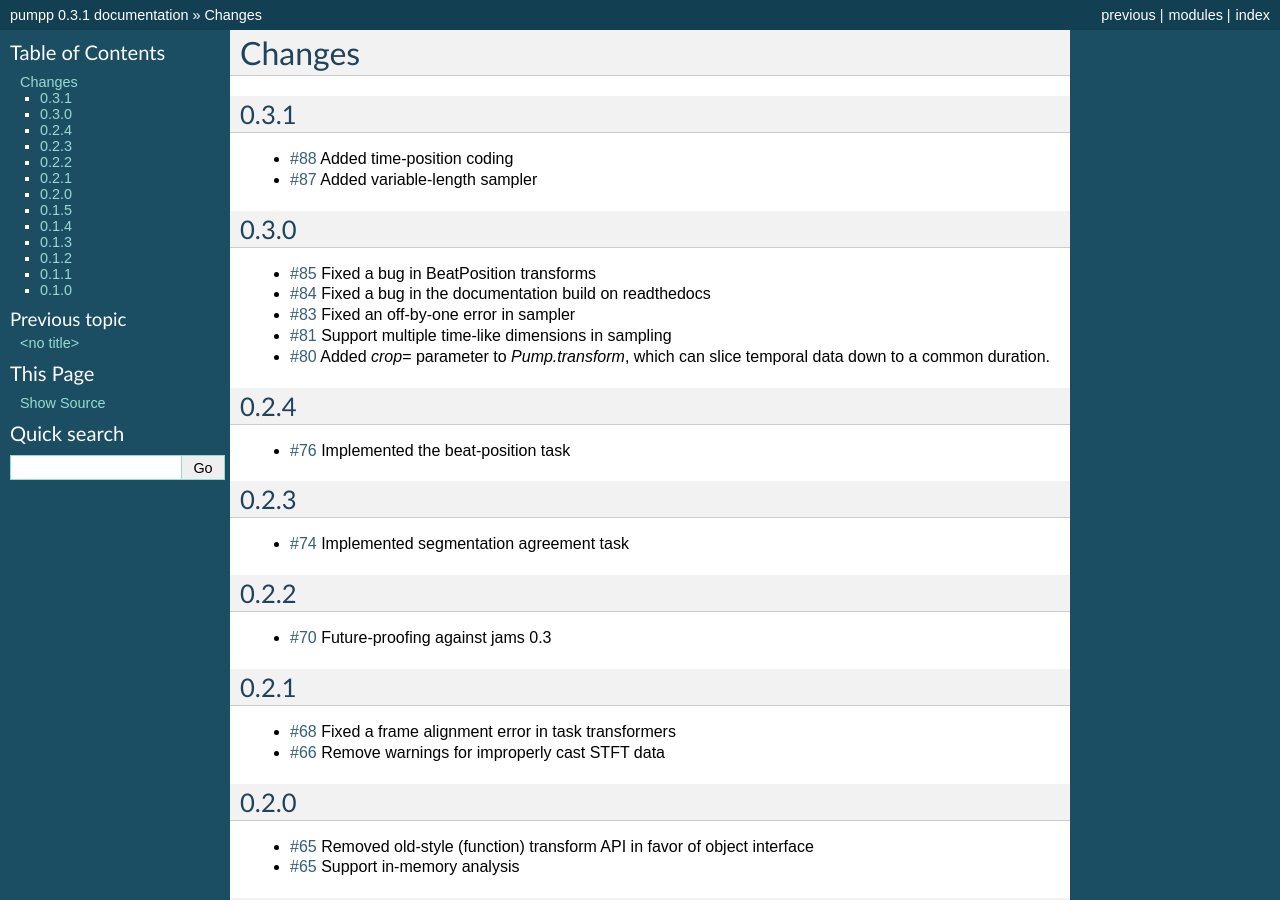
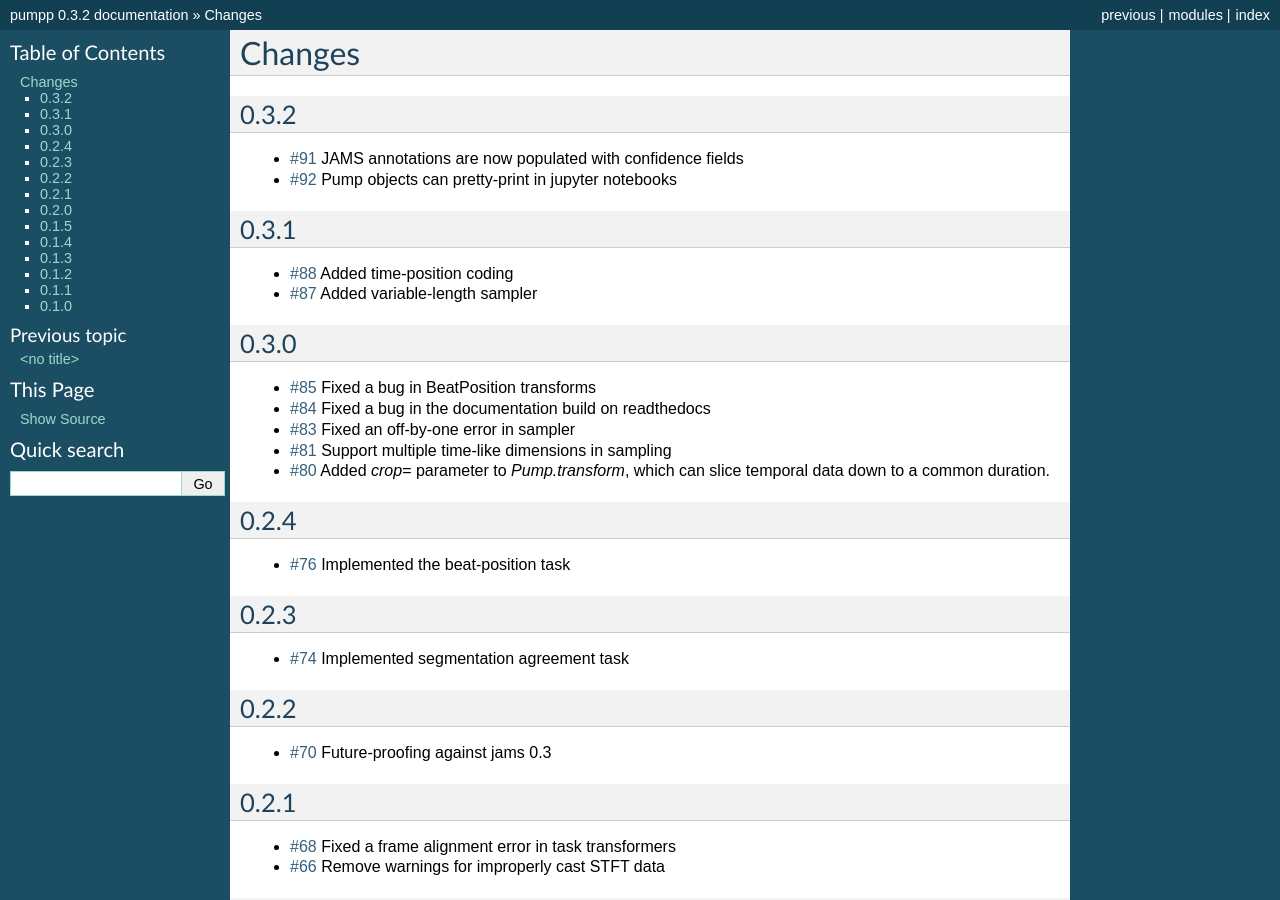
Before and after one commit to bmcfee/pumpp, a Sphinx documentation site: the page built from docs/changes.rst, in a window 1280 px wide and 900 px high. Built offline with Sphinx 7.4.7, drawn with Linux system fonts in a browser that asks for light colours; some of the changed text lies outside the part shown.

Commit message:
updated docs and version string for 0.3.2 [ci skip]

```diff
--- a/docs/changes.rst
+++ b/docs/changes.rst
@@ -1,5 +1,13 @@
 Changes
 -------
+
+0.3.2
+=====
+- `#91`_ JAMS annotations are now populated with confidence fields
+- `#92`_ Pump objects can pretty-print in jupyter notebooks
+
+.. _#91: https://github.com/bmcfee/pumpp/pull/91
+.. _#92: https://github.com/bmcfee/pumpp/pull/92
 
 0.3.1
 =====
--- a/pumpp/version.py
+++ b/pumpp/version.py
@@ -3,4 +3,4 @@
 """Version info"""
 
 short_version = '0.3'
-version = '0.3.1'
+version = '0.3.2'
```
